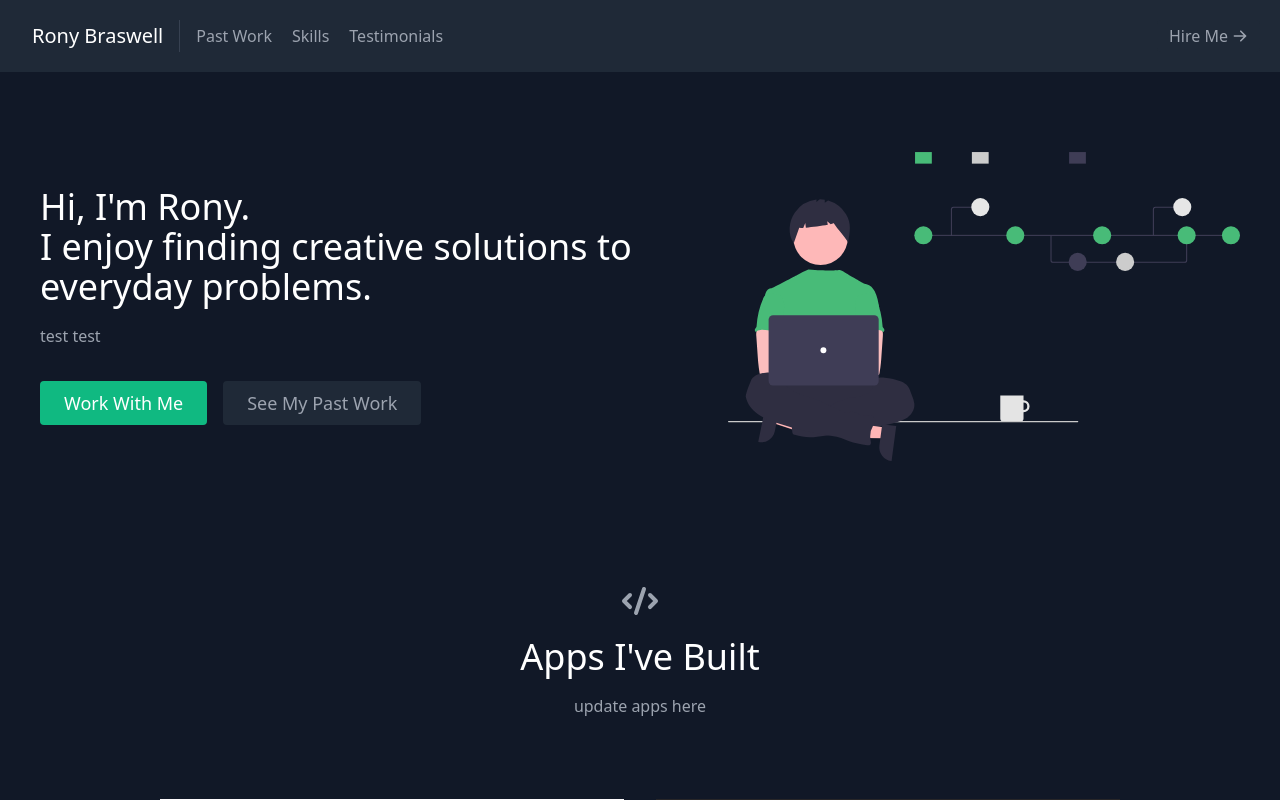
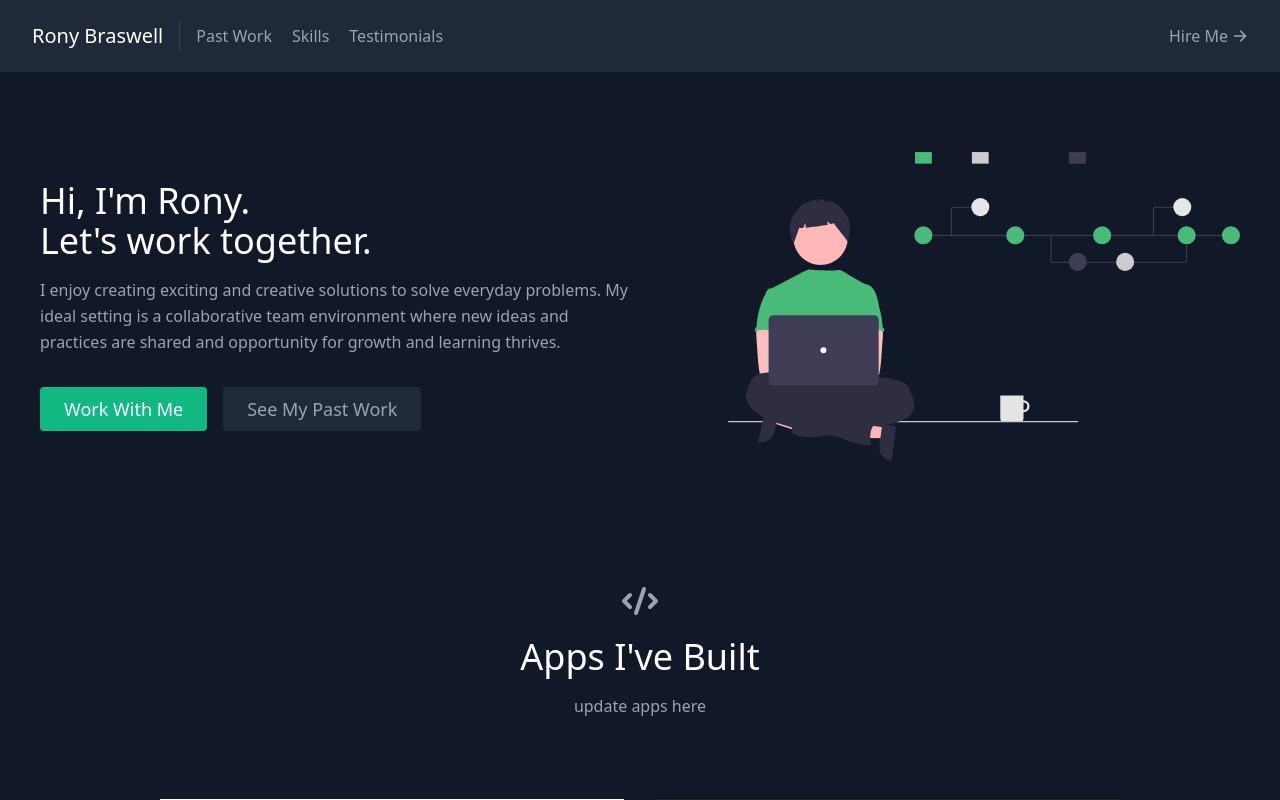
Before and after one commit to ronyelon/Portfolio-React, a React (Create React App) app: page / in a window 1280 px wide. Shown: the top 800 px of the page. Built offline with nearby package versions, Linux system fonts and the light colour scheme.

Commit message:
update about me

```diff
--- a/src/components/About.js
+++ b/src/components/About.js
@@ -8,10 +8,10 @@ export default function About() {
           <h1 className="title-font sm:text-4xl text-3xl mb-4 font-medium text-white">
             Hi, I'm Rony.
             <br className="hidden lg:inline-block" />
-            I enjoy finding creative solutions to everyday problems.
+            Let's work together.
           </h1>
           <p className="mb-8 leading-relaxed">
-            test test
+          I enjoy creating exciting and creative solutions to solve everyday problems. My ideal setting is a collaborative team environment where new ideas and practices are shared and opportunity for growth and learning thrives.
           </p>
           <div className="flex justify-center">
             <a
```
Also changed, not shown: .react-playground/index.html (added), .react-playground/index.js (added), .react-playground/playground.html (added).
